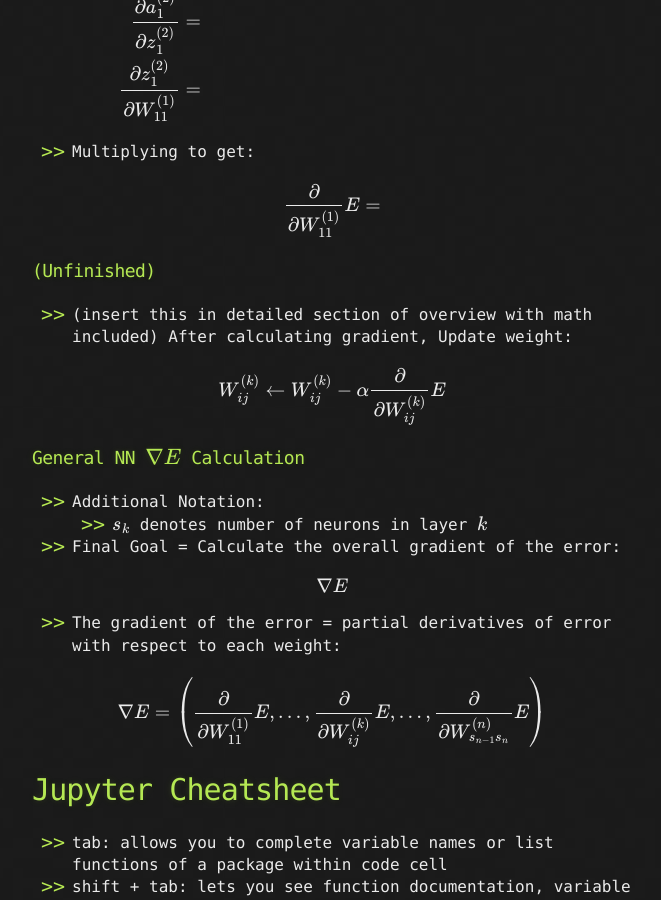
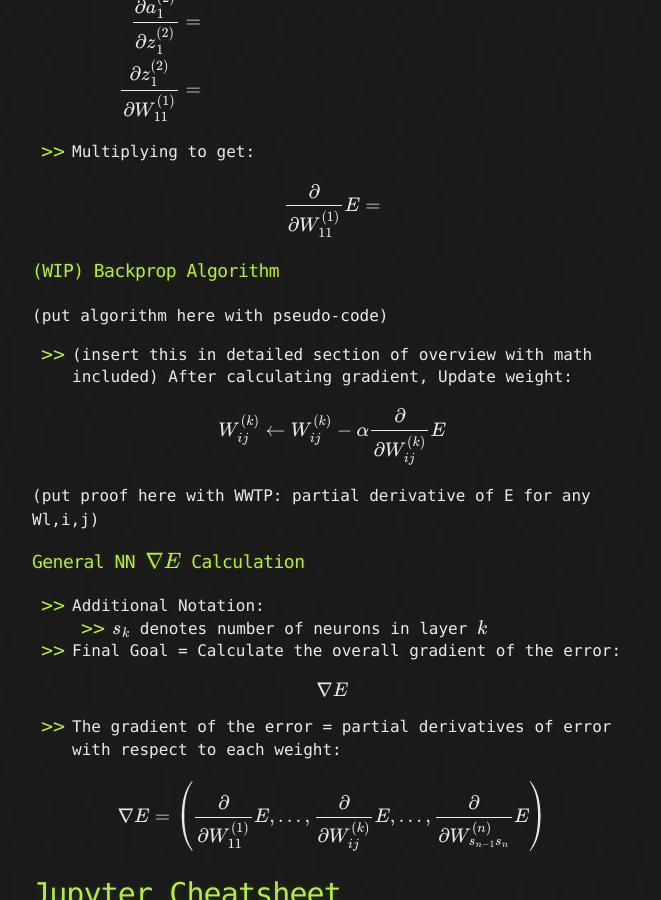
Before and after one commit to LivingProgram/ml-notes, a Jekyll site: the page built from index.md, in a window 1280 px wide and 900 px high, scrolled down 10765 px. Shown: the whole window, without its empty margins (308-969 px from the left). Built offline with Jekyll 4.4.1, drawn with Linux system fonts in a browser that asks for light colours; our own code applies the rules of GitHub Pages for plain Markdown files; formulas are drawn with MathJax 3; the repository's description, which GitHub fills in, is left out.

Commit message:
update notes

```diff
--- a/index.md
+++ b/index.md
@@ -303,11 +303,14 @@ $$\begin{align}\frac{\partial E}{\partial \hat{y}}&=\frac{\partial}{\partial \ha
 
 $$\frac{\partial}{\partial W^{(1)}_{11}}E=$$
 
-### (Unfinished)
+### (WIP) Backprop Algorithm
+(put algorithm here with pseudo-code)
 
 - (insert this in detailed section of overview with math included) After calculating gradient, Update weight:
 
 $$W^{(k)}_{ij}\leftarrow W^{(k)}_{ij}-\alpha\frac{\partial}{\partial W^{(k)}_{ij}}E$$
+
+(put proof here with WWTP: partial derivative of E for any Wl,i,j)
 
 ### General NN $$\nabla E$$ Calculation
 - Additional Notation:
```
